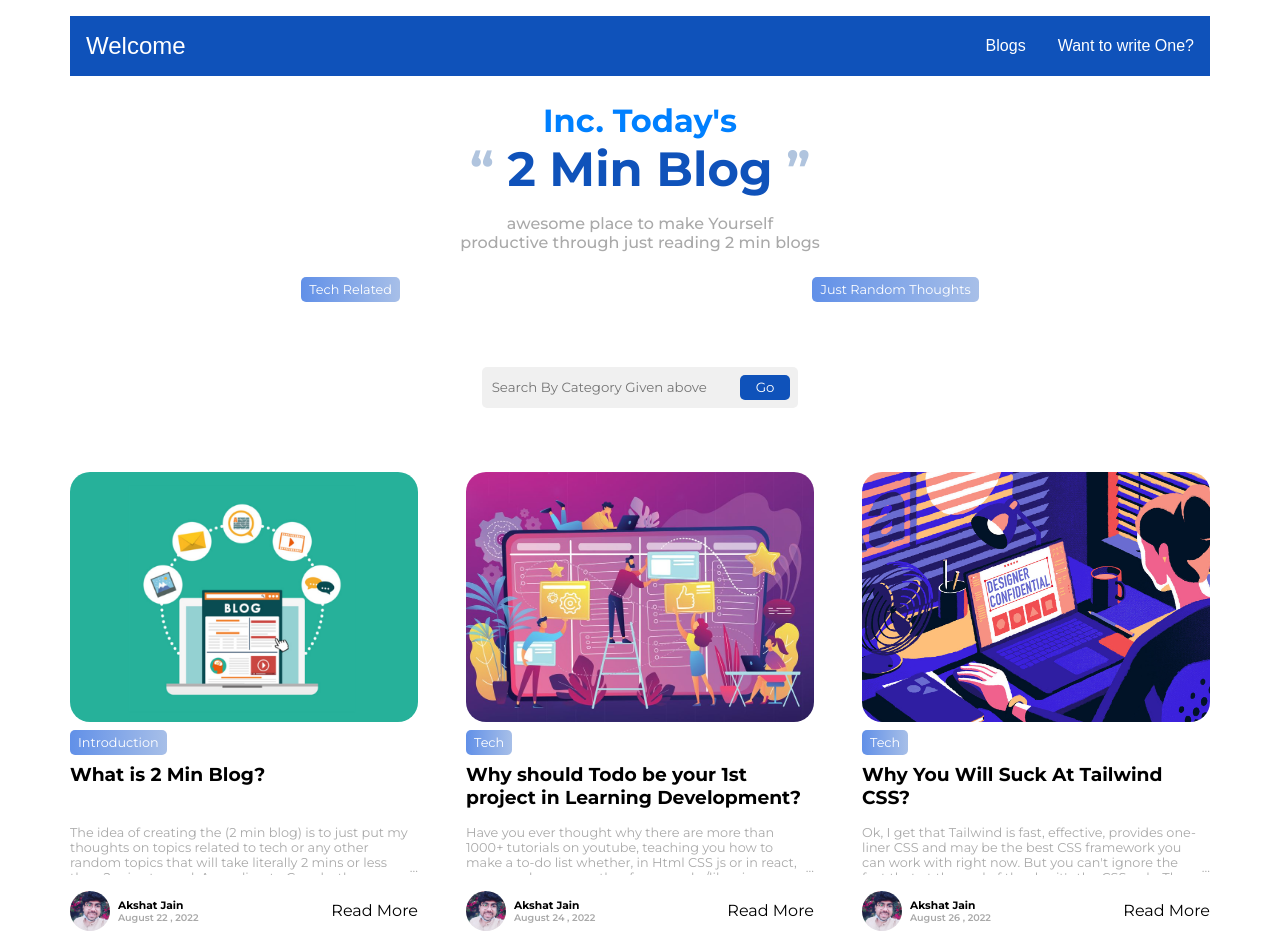
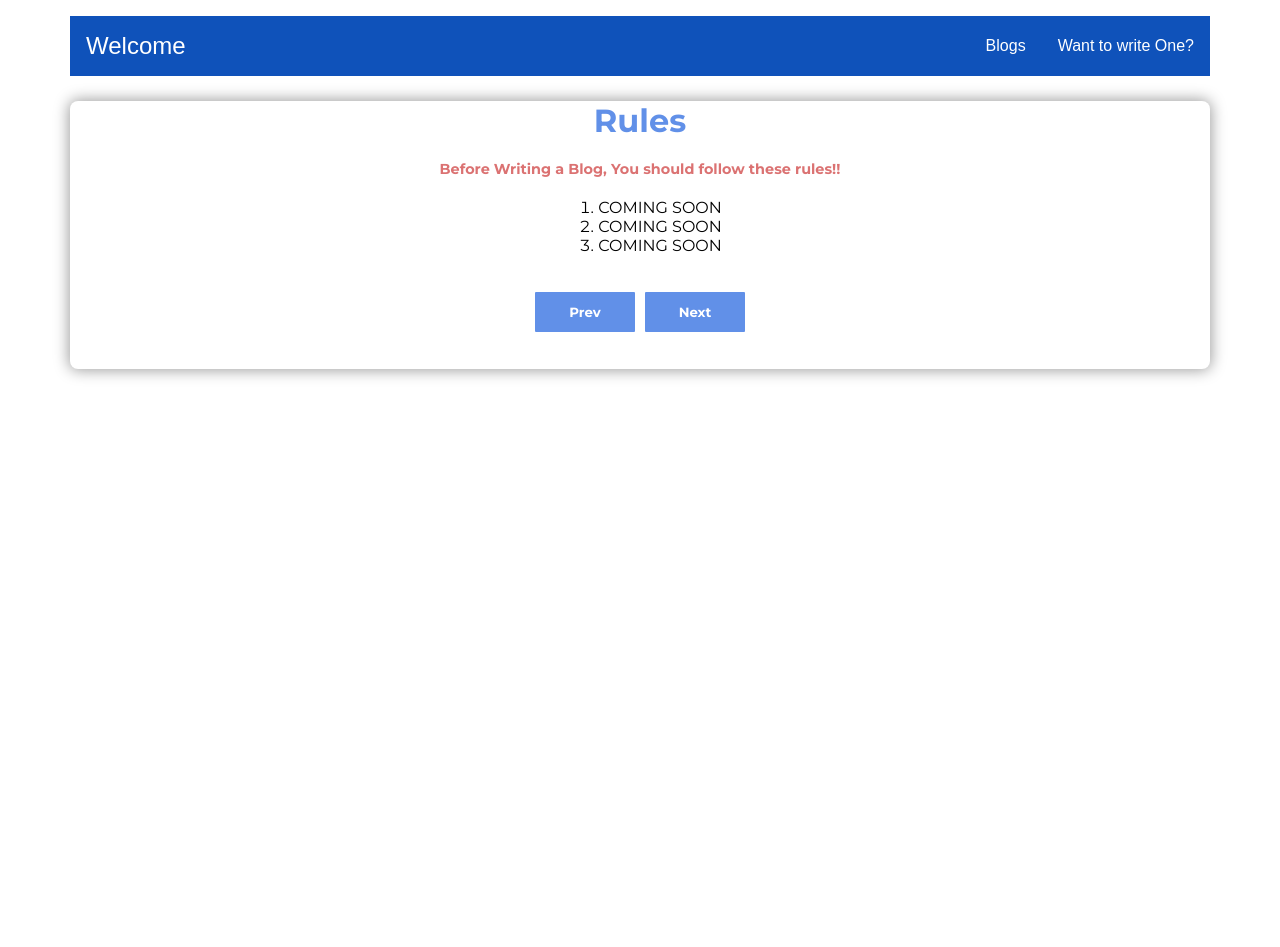
Before and after one commit to Akshat2Jain/2min-Blog, a React (Create React App) app: page /AddBlog in a window 1280 px wide. Before the commit this address led to /. After the commit the page ends 800 px from the top, so only its background shows below. Built offline with nearby package versions, Linux system fonts and the light colour scheme.

Commit message:
added new blog properties

```diff
--- a/src/App.jsx
+++ b/src/App.jsx
@@ -4,6 +4,7 @@ import "./App.css";
 import Blog from "./pages/Blog";
 import Home from "./pages/Home";
 import Navbar from "./components/Navbar/Navbar";
+import Form from "./components/NewBlog/Form";
 
 const App = () => {
   return (
@@ -12,6 +13,7 @@ const App = () => {
       <Switch>
         <Route path="/" exact component={Home} />
         <Route path="/blog/:id" component={Blog} />
+        <Route path="/AddBlog" component={Form}/>
         <Redirect to="/" />
       </Switch>
     </div>
--- a/src/components/Navbar/Navbar.js
+++ b/src/components/Navbar/Navbar.js
@@ -1,13 +1,30 @@
 import React from "react";
-import "./Navbar.css"
+import "./Navbar.css";
 import { Link } from "react-router-dom";
 const Navbar = () => {
   return (
     <header className="navbar">
-      <Link className="navbar__title navbar__item" to={"/"} style={{ textDecoration: 'none',color:"white" }}>Welcome</Link>
-      <Link className="navbar__item" to={"/"} style={{ textDecoration: 'none',color:"white" }}>Blogs</Link>
-      <div className="navbar__item">Want to write One?</div>
-
+      <Link
+        className="navbar__title navbar__item"
+        to={"/"}
+        style={{ textDecoration: "none", color: "white" }}
+      >
+        Welcome
+      </Link>
+      <Link
+        className="navbar__item"
+        to={"/"}
+        style={{ textDecoration: "none", color: "white" }}
+      >
+        Blogs
+      </Link>
+      <Link
+        className="navbar__item"
+        to={"/AddBlog"}
+        style={{ textDecoration: "none", color: "white" }}
+      >
+        Want to write One?
+      </Link>
     </header>
   );
 };
--- /dev/null
+++ b/src/components/NewBlog/Final.js
@@ -0,0 +1,9 @@
+import React from 'react'
+
+const Final = () => {
+  return (
+    <div>Final</div>
+  )
+}
+
+export default Final
--- /dev/null
+++ b/src/components/NewBlog/Form.js
@@ -0,0 +1,44 @@
+import React, { useState,useEffect } from 'react'
+import Final from './Final'
+import Infromation from './Infromation'
+import Rules from './Rules'
+import "./New.css"
+
+const Form = () => {
+    const [page,setPage]=useState(0)
+    const FormTitle=["Rules","Information","Final"]
+    const pageDisplay=()=>{
+        if (page === 0) {
+            return <Rules/>;
+          } else if (page === 1) {
+            return <Infromation/>;
+          } else {
+            return <Final/>;
+          }
+    }
+    // useEffect(() => {
+    //   alert("This page is in progress.Please come later")
+    // }, [])
+
+  return (
+    <div className='form'>
+        <div className='progressbar'></div>
+        <div className='form-container'>
+            <div className='header'>
+                <h1>{FormTitle[page]}</h1>
+            </div>
+            <div className='body'>{pageDisplay()}</div>
+            <div className='footer'>
+                <button
+                disabled={page===0}
+                onClick={()=>{setPage((e)=>e-1)}}>Prev</button>
+                <button
+                disabled={page===FormTitle.length-1}
+                onClick={()=>{setPage((e)=>e+1)}}>Next</button>
+            </div>
+        </div>
+    </div>
+  )
+}
+
+export default Form
--- /dev/null
+++ b/src/components/NewBlog/Infromation.js
@@ -0,0 +1,9 @@
+import React from 'react'
+
+const Infromation = () => {
+  return (
+    <div>Infromation</div>
+  )
+}
+
+export default Infromation
--- /dev/null
+++ b/src/components/NewBlog/New.css
@@ -0,0 +1,132 @@
+.form {
+    width: 100%;
+    height: 100%;
+    display: flex;
+    flex-direction: column;
+    justify-content: center;
+    align-items: center;
+  }
+
+  .form-container {
+    width: 100%;
+    height: 100%;
+    background-color: white;
+    border-radius: 8px;
+    box-shadow: 0 0 15px 1px rgba(0, 0, 0, 0.4);
+    display: flex;
+    flex-direction: column;
+  }
+
+  .form-container .header {
+    flex: 20%;
+    display: grid;
+    place-items: center;
+    color: #6190e8;
+  }
+
+  .form-container .body {
+    flex: 60%;
+  }
+
+  .form-container .footer {
+    flex: 20%;
+    display: flex;
+    justify-content: center;
+  }
+
+  .form-container .footer button {
+    border-radius: 7px;
+    width: 100px;
+    height: 40px;
+    background-color: #6190e8;
+    font-weight: bold;
+    color: white;
+    border: 0 none;
+    border-radius: 1px;
+    cursor: pointer;
+    padding: 10px 5px;
+    margin: 10px 5px;
+    margin: 5px;
+  }
+
+  .rules {
+    height: 100%;
+    width: 100%;
+    display: flex;
+    flex-direction: column;
+    justify-content: center;
+    align-items: center;
+  }
+  .rules .heading{
+    color: rgb(219, 114, 114);
+    font-size: 0.9rem;
+    padding-top: 20px;
+
+  }
+  .rules .lists{
+    margin-top: 20px;
+  }
+  /* .sign-up-container input {
+    margin: 5px;
+    width: 200px;
+    height: 40px;
+    padding-left: 5px;
+    font-size: 20px;
+  }
+
+  .personal-info-container {
+    height: 100%;
+    width: 100%;
+    display: flex;
+    flex-direction: column;
+    justify-content: center;
+    align-items: center;
+  }
+
+  .personal-info-container input {
+    margin: 5px;
+    width: 200px;
+    height: 40px;
+    padding-left: 5px;
+    font-size: 20px;
+  }
+   */
+  /* PROGRESS BAR */
+  /* .progressbar {
+    width: 400px;
+    height: 10px;
+    background-color: white;
+    margin-bottom: 50px;
+  }
+   */
+  /* .progressbar div {
+    width: 33.3%;
+    height: 100%;
+    background-color: rgb(98, 0, 255);
+  } */
+
+  /* .other-info-container {
+    height: 100%;
+    width: 100%;
+    display: flex;
+    flex-direction: column;
+    justify-content: center;
+    align-items: center;
+  } */
+
+  /* .other-info-container input {
+    margin: 5px;
+    width: 200px;
+    height: 40px;
+    padding-left: 5px;
+    font-size: 20px;
+  } */
+
+  /* input {
+    border: 2px solid rgb(98, 0, 255);
+    border-radius: 5px;
+  }
+
+  input:focus {
+    border: 3px solid rgb(98, 0, 255);
+  } */
--- /dev/null
+++ b/src/components/NewBlog/Rules.js
@@ -0,0 +1,19 @@
+import React from 'react'
+
+const Rules = () => {
+  return (
+
+    <div className='rules'>
+        <h3 className='heading'>Before Writing a Blog, You should follow these rules!!</h3>
+        <ol className='lists'>
+            <li>COMING SOON</li>
+            <li>COMING SOON</li>
+            <li>COMING SOON</li>
+        </ol>
+    </div>
+
+
+  )
+}
+
+export default Rules
```
